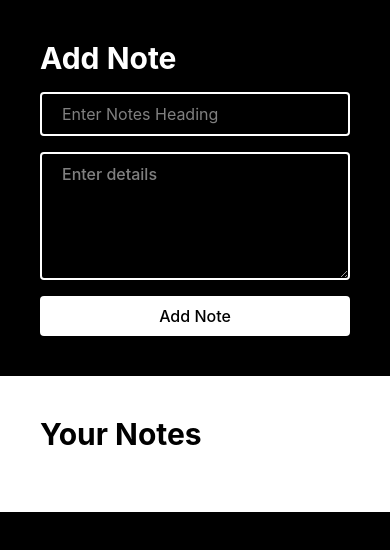
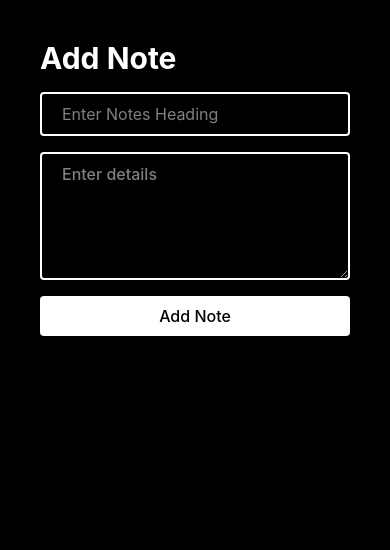
Before and after one commit to meelan10/Note-app, a React (Vite) app: page / in a window 390 px wide. Shown: the top 550 px of the page. Built offline with nearby package versions, Linux system fonts and the light colour scheme.

Commit message:
little changed

```diff
--- a/src/App.jsx
+++ b/src/App.jsx
@@ -56,7 +56,7 @@ const App = () => {
 
       </form>
 
-      <div className='lg:w-1/2 bg-white text-black p-10'>
+      <div className='lg:w-1/2 bg-black text-black p-10'>
       <h1 className='text-3xl font-bold'>Your Notes</h1>
         <div className='flex flex-wrap gap-5  mt-5 overflow-auto'>
 
```
